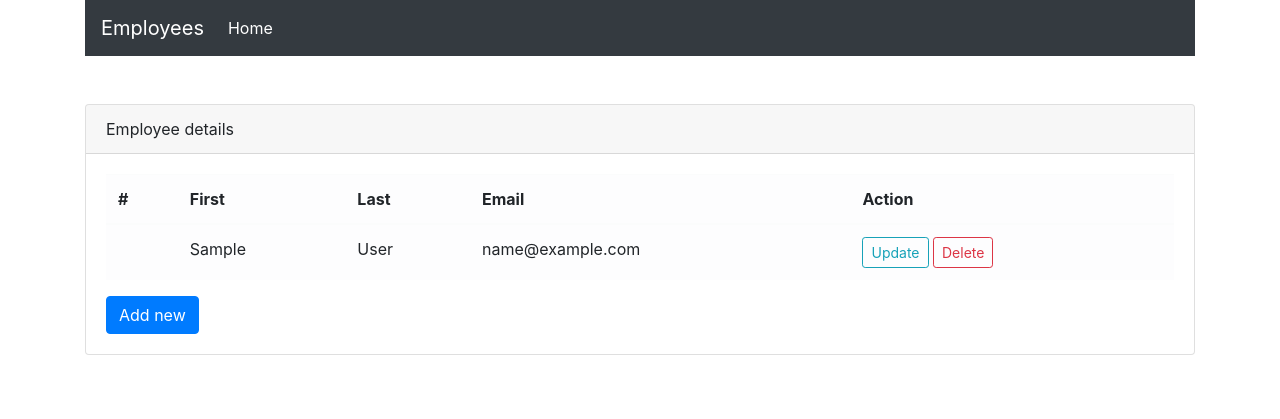
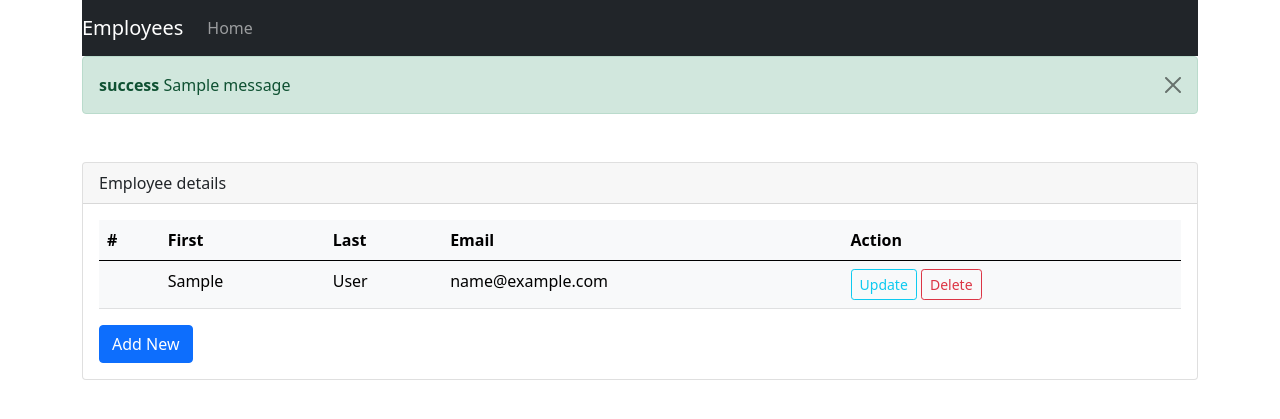
Before and after one commit to samir-byte/crud-django, a Django app: page / in a window 1280 px wide. Shown: the top 419 px of the page. Run offline with Django 3.2, Linux system fonts and the light colour scheme; tables that the repository leaves empty hold one stand-in row (values such as "Sample post"); one stand-in notice (Sample message) is shown; some libraries are stand-ins or nearby versions.

Commit message:
added alert messages and changed to bootstrap 5

```diff
--- a/crud-venv/src/register/templates/base.html
+++ b/crud-venv/src/register/templates/base.html
@@ -6,7 +6,8 @@
     <meta name="viewport" content="width=device-width, initial-scale=1, shrink-to-fit=no">
 
     <!-- Bootstrap CSS -->
-    <link rel="stylesheet" href="https://stackpath.bootstrapcdn.com/bootstrap/4.3.1/css/bootstrap.min.css" integrity="sha384-ggOyR0iXCbMQv3Xipma34MD+dH/1fQ784/j6cY/iJTQUOhcWr7x9JvoRxT2MZw1T" crossorigin="anonymous">
+    <link href="https://cdn.jsdelivr.net/npm/bootstrap@5.0.1/dist/css/bootstrap.min.css" rel="stylesheet" integrity="sha384-+0n0xVW2eSR5OomGNYDnhzAbDsOXxcvSN1TPprVMTNDbiYZCxYbOOl7+AMvyTG2x" crossorigin="anonymous">
+
 
     <title>django-crud</title>
   </head>
@@ -20,20 +21,29 @@
   <div class="collapse navbar-collapse" id="navbarNav">
     <ul class="navbar-nav">
       <li class="nav-item active">
-        <a class="nav-link" href="/">Home <span class="sr-only">(current)</span></a>
+        <a class="nav-link" href="/">Home <span class="sr-only"></span></a>
       </li>
     </ul>
   </div>
 </nav>
 </div>
+{% if messages %}
+{% for message in messages %}
+<div class="container">
+    <div class="alert alert-{{message.tags}} alert-dismissible fade show" role="alert">
+  <strong>{{message.tags}}</strong> {{message}}
+  <button type="button" class="btn-close" data-bs-dismiss="alert" aria-label="Close"></button>
+</div>
+</div>
+{% endfor %}
+{% endif %}
     {% block body %}
 
     {% endblock body %}
 
     <!-- Optional JavaScript -->
     <!-- jQuery first, then Popper.js, then Bootstrap JS -->
-    <script src="https://code.jquery.com/jquery-3.3.1.slim.min.js" integrity="sha384-q8i/X+965DzO0rT7abK41JStQIAqVgRVzpbzo5smXKp4YfRvH+8abtTE1Pi6jizo" crossorigin="anonymous"></script>
-    <script src="https://cdnjs.cloudflare.com/ajax/libs/popper.js/1.14.7/umd/popper.min.js" integrity="sha384-UO2eT0CpHqdSJQ6hJty5KVphtPhzWj9WO1clHTMGa3JDZwrnQq4sF86dIHNDz0W1" crossorigin="anonymous"></script>
-    <script src="https://stackpath.bootstrapcdn.com/bootstrap/4.3.1/js/bootstrap.min.js" integrity="sha384-JjSmVgyd0p3pXB1rRibZUAYoIIy6OrQ6VrjIEaFf/nJGzIxFDsf4x0xIM+B07jRM" crossorigin="anonymous"></script>
+    <script src="https://cdn.jsdelivr.net/npm/bootstrap@5.0.1/dist/js/bootstrap.bundle.min.js" integrity="sha384-gtEjrD/SeCtmISkJkNUaaKMoLD0//ElJ19smozuHV6z3Iehds+3Ulb9Bn9Plx0x4" crossorigin="anonymous"></script>
+
   </body>
 </html>
--- a/crud-venv/src/register/templates/index.html
+++ b/crud-venv/src/register/templates/index.html
@@ -19,7 +19,7 @@
           </tr>
         </thead>
         <tbody>
-            {% for emp in employee  %}
+          {% for emp in employee %}
           <tr>
             <th scope="row">{{no}}</th>
             <td>{{emp.first_name}}</td>
@@ -27,53 +27,59 @@
             <td>{{emp.email}}</td>
             <td>
               <a href="/employee_udpate/{{emp.id}}" class="btn btn-outline-info btn-sm">Update</a>
-                <a href="/employee_delete/{{emp.id}}" class="btn btn-outline-danger btn-sm" onclick = "return confirm('Are you sure you want to delete this?')">Delete</a>
+              <a href="/employee_delete/{{emp.id}}" class="btn btn-outline-danger btn-sm"
+                onclick="return confirm('Are you sure you want to delete this?')">Delete</a>
             </td>
           </tr>
           {% endfor %}
         </tbody>
       </table>
 
-      <button type="button" class="btn btn-primary" data-toggle="modal" data-target="#exampleModal">
-        Add new
+      <button type="button" class="btn btn-primary" data-bs-toggle="modal" data-bs-target="#exampleModal">
+        Add New
       </button>
       <!-- Modal -->
-<div class="modal fade" id="exampleModal" tabindex="-1" role="dialog" aria-labelledby="exampleModalLabel" aria-hidden="true">
-    <div class="modal-dialog" role="document">
+      <div class="modal fade" id="exampleModal" tabindex="-1" aria-labelledby="exampleModalLabel" aria-hidden="true">
+        <div class="modal-dialog">
           <div class="modal-content">
             <div class="modal-header">
-          <h5 class="modal-title" id="exampleModalLabel">Modal title</h5>
-          <button type="button" class="close" data-dismiss="modal" aria-label="Close">
-            <span aria-hidden="true">&times;</span>
-          </button>
+              <h5 class="modal-title" id="exampleModalLabel">Add Employee</h5>
+              <button type="button" class="btn-close" data-bs-dismiss="modal" aria-label="Close"></button>
             </div>
             <div class="modal-body">
               <form action="/employee" method="POST">
                 {% csrf_token %}
                 <div class="form-group">
                   <label for="exampleInputEmail1">First name</label>
-                  <input type="text" class="form-control" id="exampleInputText" name="first" aria-describedby="emailHelp" placeholder="e.g John">
+                  <input type="text" class="form-control" id="exampleInputText" name="first"
+                    aria-describedby="emailHelp" placeholder="e.g John">
                 </div>
                 <div class="form-group">
                   <label for="exampleInputEmail1">Last name</label>
-                    <input type="text" class="form-control" id="exampleInputText" name="last" aria-describedby="emailHelp" placeholder="e.g Doe">
+                  <input type="text" class="form-control" id="exampleInputText" name="last" aria-describedby="emailHelp"
+                    placeholder="e.g Doe">
                 </div>
                 <div class="form-group">
                   <label for="exampleInputEmail1">Email address</label>
-                    <input type="email" class="form-control" id="exampleInputEmail1" name="email" aria-describedby="emailHelp" placeholder="e.g john@email.com">
-                    <small id="emailHelp" class="form-text text-muted">We'll never share your email with anyone else.</small>
+                  <input type="email" class="form-control" id="exampleInputEmail1" name="email"
+                    aria-describedby="emailHelp" placeholder="e.g john@email.com">
+                  <small id="emailHelp" class="form-text text-muted">We'll never share your email with anyone
+                    else.</small>
                 </div>
+
               </div>
               <div class="modal-footer">
-          <button type="button" class="btn btn-secondary" data-dismiss="modal">Close</button>
-          <input type="submit" class="btn btn-primary" value="Add Employee"/>
+                <button type="button" class="btn btn-secondary" data-bs-dismiss="modal">Close</button>
+                <input type="submit" class="btn btn-primary" value="Add New" />
+              </div>
+
           </div>
         </form>
-
         </div>
       </div>
     </div>
   </div>
-  </div>
-</div>
+
+
+
   {% endblock body %}
--- a/crud-venv/src/register/views.py
+++ b/crud-venv/src/register/views.py
@@ -1,6 +1,7 @@
 from django.shortcuts import redirect, render
 from django.http import HttpResponse
 from .models import Employee
+from django.contrib import messages
 
 # Create your views here.
 def index(request):
@@ -19,7 +20,10 @@ def employe(request):
         print(first_name)
         emp = Employee(first_name=first_name,last_name=last_name,email=email)
         emp.save()
+        messages.success(request, 'Employee has been added')
         return redirect('/')
+
+    return render(request,'index.html',)
 
 def employeUpdate(request, id):
     # print(id)
@@ -31,14 +35,17 @@ def employeUpdate(request, id):
         emp.last_name = data['last']
         emp.email = data['email']
         emp.save()
+        messages.success(request, 'Employee has been updated')
         return redirect('/')
+    # return render(request,'index.html')
 
     context = {
-        'employee': emp
+        'employee': emp,
     }
     return render(request,'employee_update.html', context)
 
 def employeDelete(request,id):
     emp = Employee.objects.get(id=id)
     emp.delete()
+    messages.warning(request, 'Employee has been removed')
     return redirect('/')
```
Lines whose indentation alone changed are shown as unchanged.
